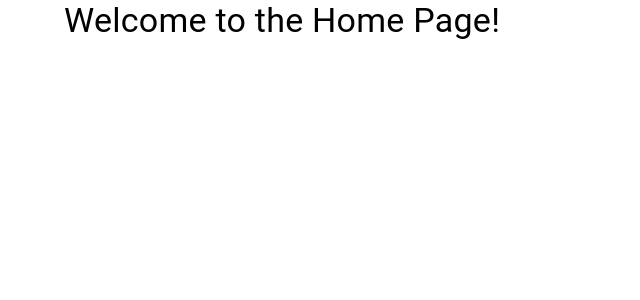
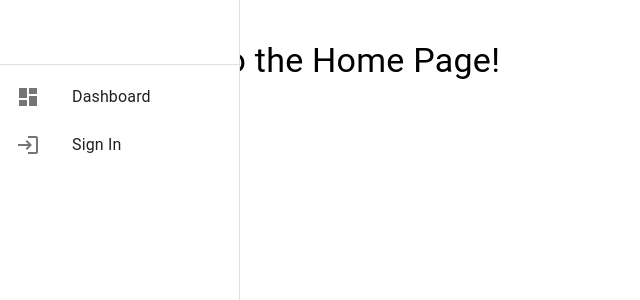
Before and after one commit to namangaurmbd99/e_ways_frontend, a React (Create React App) app: page / in a window 1280 px wide. Shown: the top 300 px of the page, without its empty margins (0-640 px from the left). Built offline with nearby package versions, Linux system fonts and the light colour scheme.

Commit message:
Sidebar created

```diff
--- a/src/App.js
+++ b/src/App.js
@@ -2,10 +2,12 @@ import React from "react";
 import { BrowserRouter as Router, Routes, Route } from "react-router-dom";
 import Signin from "./Components/SignIn/SignIn";
 import Home from "./Components/Home/Home";
+import Sidebar from "./Components/Sidebar/Sidebar";
 
 function App() {
   return (
     <Router>
+      <Sidebar />
       <Routes>
         <Route path="/signin" element={<Signin />} />
         <Route path="/" element={<Home />} />
--- /dev/null
+++ b/src/Components/Sidebar/Sidebar.css
@@ -0,0 +1,26 @@
+.sidebar {
+  position: relative;
+}
+
+.toggle-button {
+  position: absolute;
+  top: 10px;
+  left: 10px;
+  z-index: 10;
+}
+
+.drawer.open {
+  width: 240px;
+}
+
+.drawer.closed {
+  width: 60px;
+}
+
+.list-item-text {
+  display: none;
+}
+
+.drawer.open .list-item-text {
+  display: block;
+}
--- /dev/null
+++ b/src/Components/Sidebar/Sidebar.js
@@ -0,0 +1,51 @@
+import React, { useState } from 'react';
+import { Link } from 'react-router-dom';
+import {
+  Drawer, List, ListItem, ListItemIcon, ListItemText, Toolbar, Divider, IconButton
+} from '@mui/material';
+import DashboardIcon from '@mui/icons-material/Dashboard';
+import LoginIcon from '@mui/icons-material/Login';
+import MenuIcon from '@mui/icons-material/Menu';
+import CloseIcon from '@mui/icons-material/Close';
+import './Sidebar.css';
+
+const Sidebar = () => {
+  const [open, setOpen] = useState(true);
+
+  const handleToggle = () => {
+    setOpen(!open);
+  };
+
+  return (
+    <div className={open ? 'sidebar open' : 'sidebar closed'}>
+      <IconButton onClick={handleToggle} className="toggle-button">
+        {open ? <CloseIcon /> : <MenuIcon />}
+      </IconButton>
+      <Drawer
+        variant="permanent"
+        className={open ? 'drawer open' : 'drawer closed'}
+        sx={{
+          width: open ? 240 : 60,
+          flexShrink: 0,
+          [`& .MuiDrawer-paper`]: { width: open ? 240 : 60, boxSizing: 'border-box' },
+        }}
+      >
+        <Toolbar />
+        <Divider />
+        <List>
+          {[
+            { text: 'Dashboard', icon: <DashboardIcon />, link: '/' },
+            { text: 'Sign In', icon: <LoginIcon />, link: '/signin' },
+          ].map((item) => (
+            <ListItem button key={item.text} component={Link} to={item.link}>
+              <ListItemIcon>{item.icon}</ListItemIcon>
+              <ListItemText primary={item.text} className="list-item-text" />
+            </ListItem>
+          ))}
+        </List>
+      </Drawer>
+    </div>
+  );
+};
+
+export default Sidebar;
```
